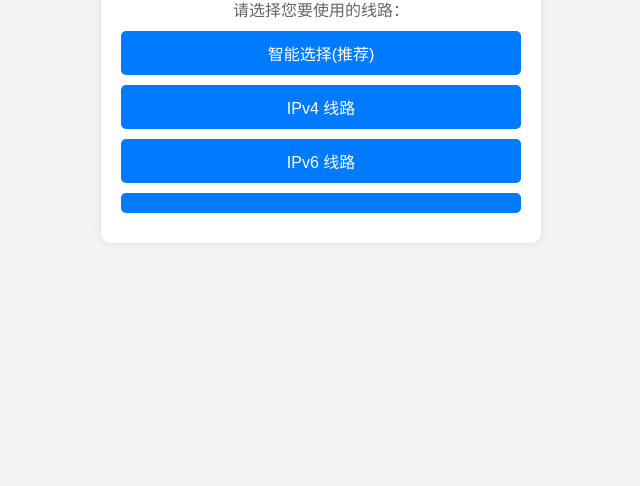
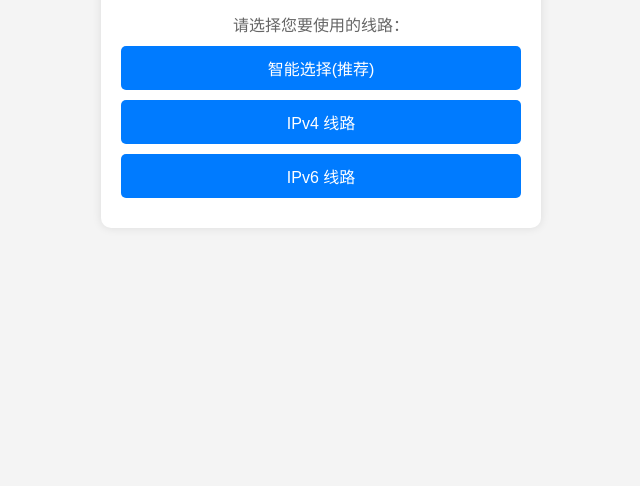
Before and after one commit to XxYJabc/7socloudHome, a plain HTML site: page index.html in a window 1280 px wide. Shown: the part 354-840 px from the top of the page, without its empty margins (319-959 px from the left). Drawn offline with Linux system fonts and the light colour scheme.

Commit message:
更新 index.html

```diff
--- a/index.html
+++ b/index.html
@@ -93,10 +93,9 @@
         <p>请选择您要使用的线路：</p>
         <button class="btn"
 onclick="autoSelectRoute()">智能选择(推荐)</button>
-<button class="btn"
+        <button class="btn"
  onclick="selectIPv4Route()">IPv4 线路</button>
         <button class="btn" onclick="selectIPv6Route()">IPv6 线路</button>
-        <button class="btn"
     </div>
 </body>
 
```
